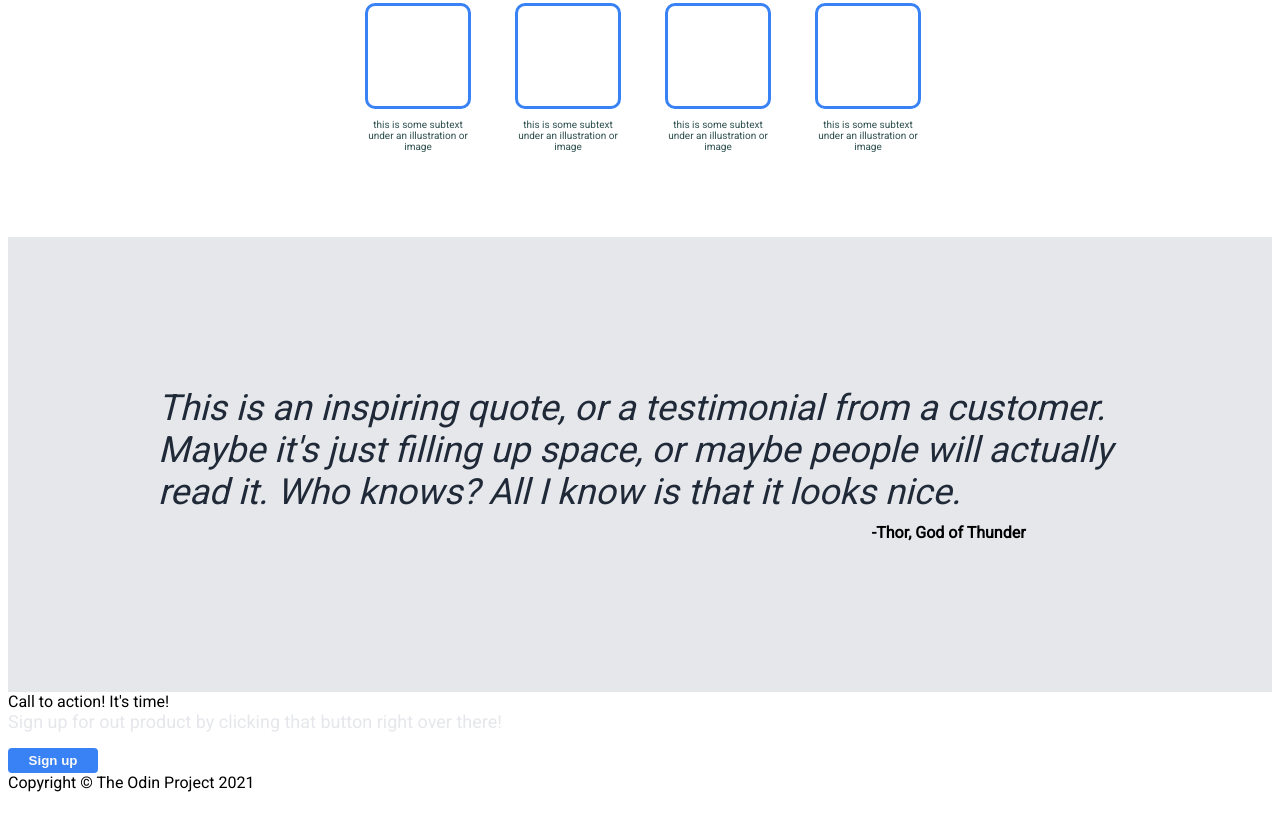
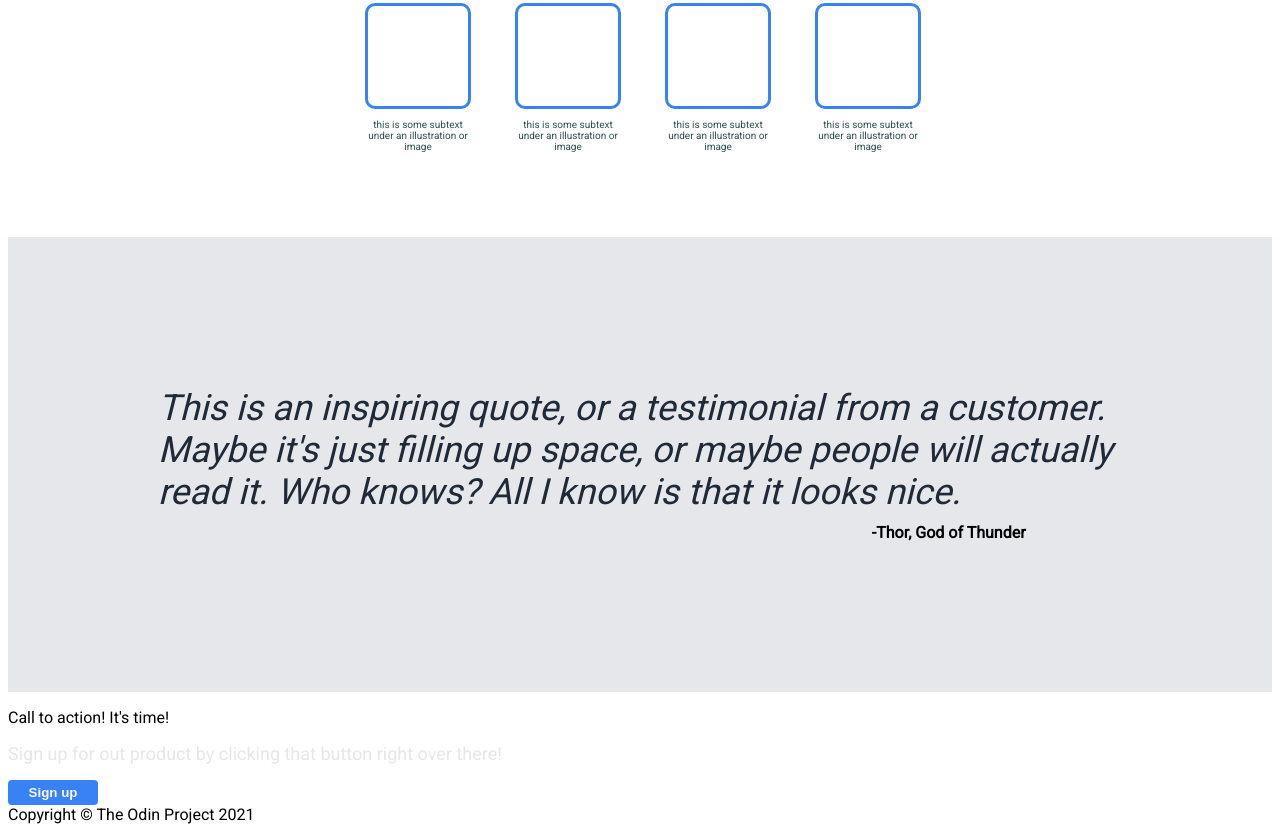
Before and after one commit to Isshi0417/landing-page, a plain HTML site: page index.html in a window 1280 px wide. Shown: the part 688-1520 px from the top of the page. Before the commit the page ends 1488 px from the top, so only its background shows below. Drawn offline with Linux system fonts and the light colour scheme.

Commit message:
Eddited for styling

```diff
--- a/index.html
+++ b/index.html
@@ -53,8 +53,10 @@
         </div>
         <div class="redirect">
             <div class="action">
-                Call to action! It's time!
-                <p class="subtext">Sign up for out product by clicking that button right over there!</p>
+                <div class="sublayout">
+                    <p class="call">Call to action! It's time!</p>
+                    <p class="subtext">Sign up for out product by clicking that button right over there!</p>
+                </div>
                 <button class="button">Sign up</button>
             </div>
         </div>
```
